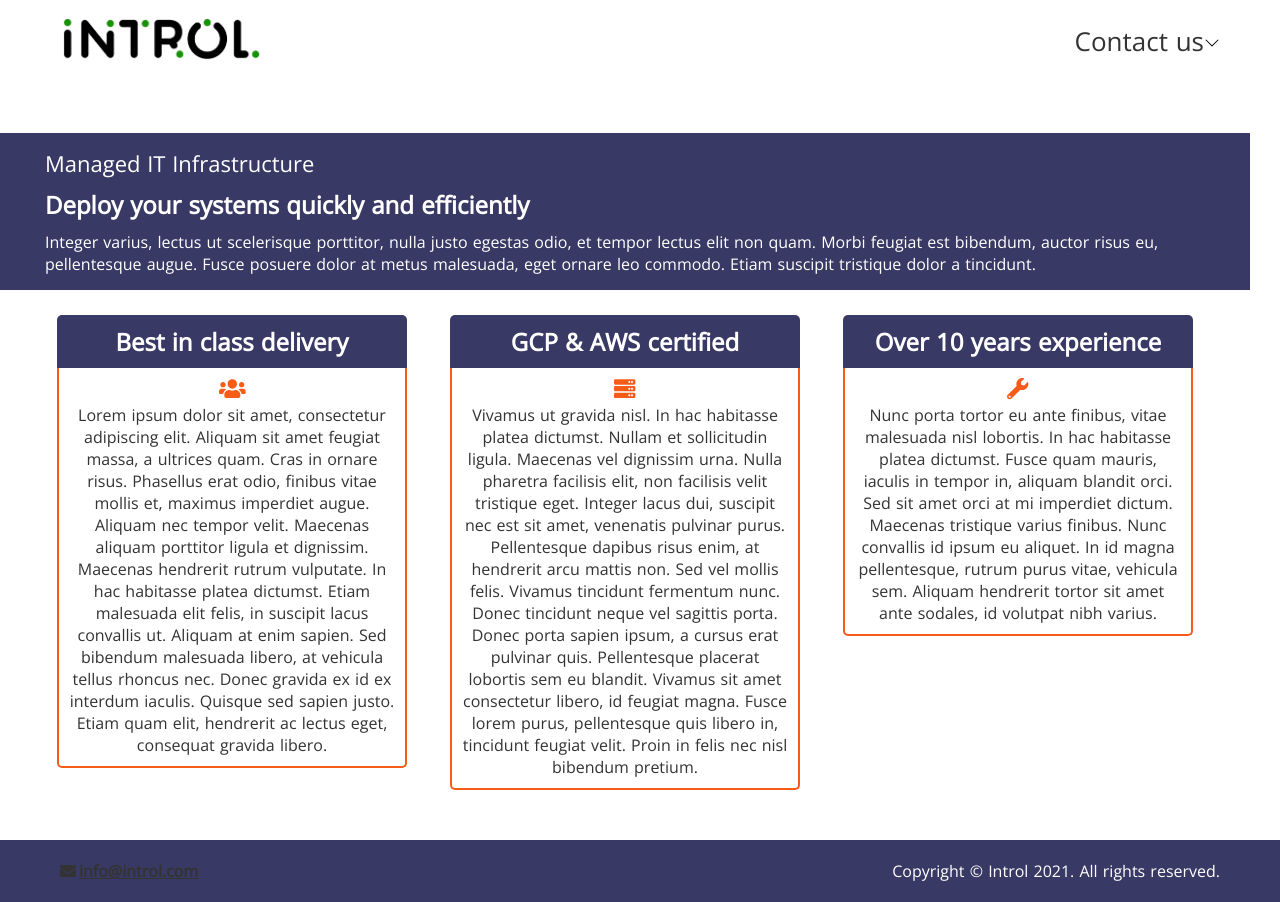
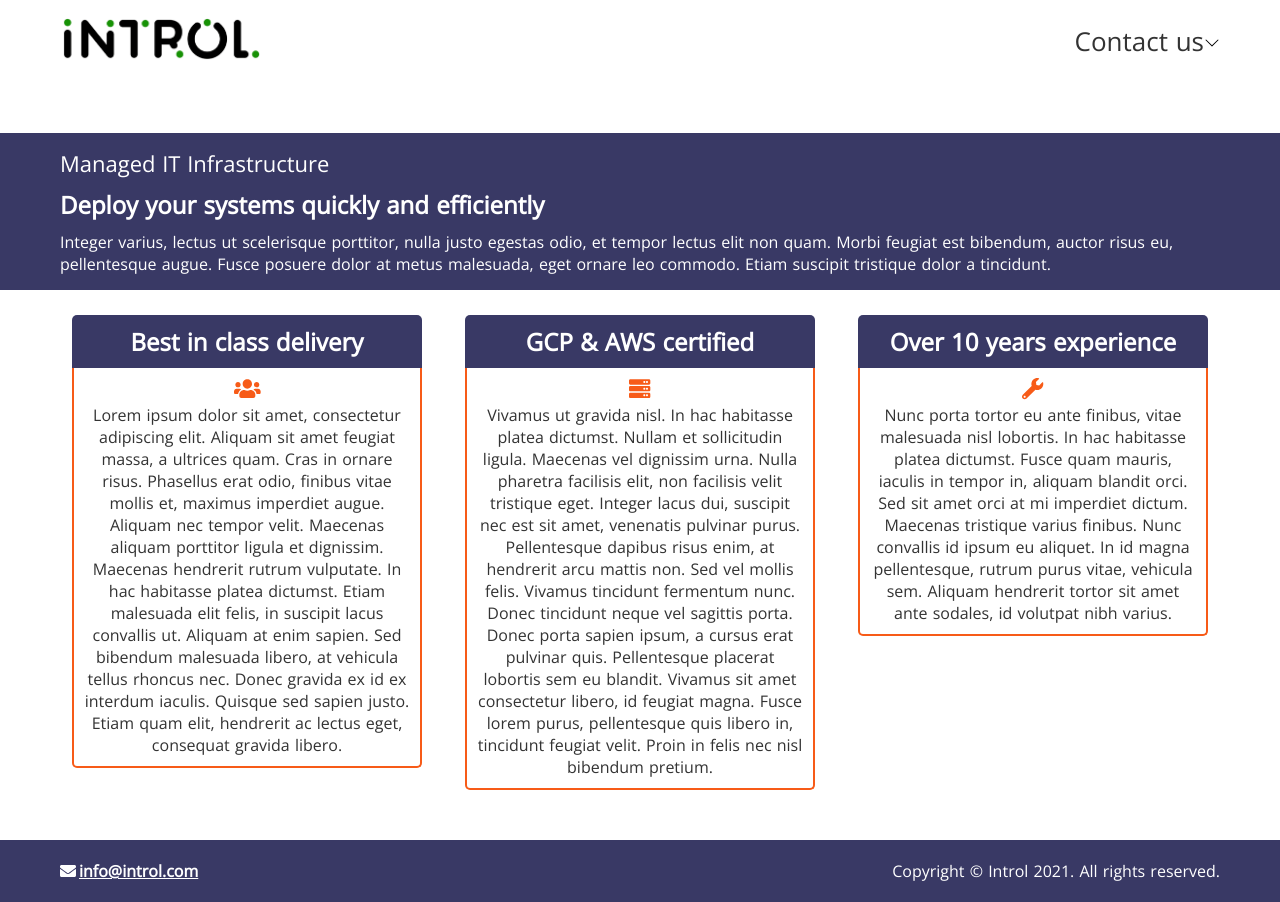
Before and after one commit to DannyMurphy92/introl, a Nuxt app: page / in a window 1280 px wide. Built offline with nearby package versions, Linux system fonts and the light colour scheme.

Commit message:
More color tweaks

```diff
--- a/src/components/ContactInfo.vue
+++ b/src/components/ContactInfo.vue
@@ -36,17 +36,23 @@ export default Vue.extend({
 </script>
 
 <style lang="scss" scoped>
-.contact-info__email {
-  @include media-query-min($mq-md) {
-    font-weight: $font-weight-semi-bold;
+.contact-info {
+  &--light {
+    color: $color-white;
+
+    a {
+      color: $color-white;
+    }
   }
 
-  &--light {
-    color: $color-white;
-  }
+  &__email {
+    @include media-query-min($mq-md) {
+      font-weight: $font-weight-semi-bold;
+    }
 
-  &__icon {
-    margin-right: 3px;
+    &__icon {
+      margin-right: 3px;
+    }
   }
 }
 </style>
--- a/src/layouts/default.vue
+++ b/src/layouts/default.vue
@@ -29,10 +29,6 @@ html {
   color: $font-color;
   word-spacing: 1px;
   box-sizing: border-box;
-
-  a {
-    color: $font-color;
-  }
 }
 
 *,
--- a/src/pages/index.vue
+++ b/src/pages/index.vue
@@ -64,6 +64,8 @@ export default Vue.extend({
 
 <style lang="scss" scoped>
 .home-page {
+  width: 100%;
+
   &__intro {
     margin-bottom: 25px;
     padding: 15px 25px;
```
Also changed, not shown: 1 other file (tests, documents, lock files or other folders).
